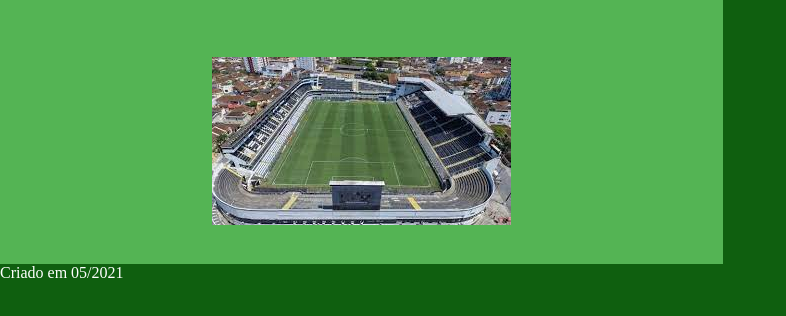
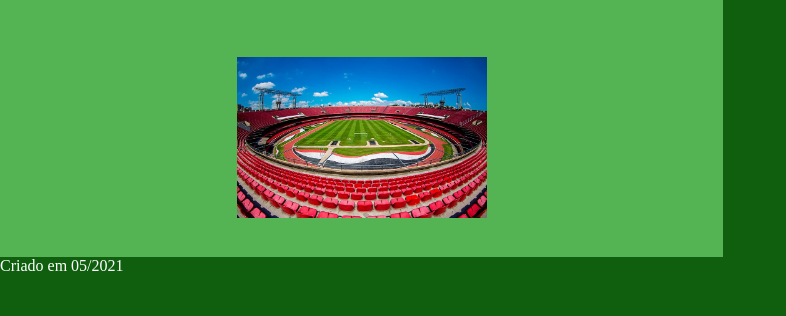
Before and after one commit to evandroase/siteingressos, a plain HTML site: page index.html in a window 1280 px wide. Shown: the part 448-764 px from the top of the page, without its empty margins (0-786 px from the left). Drawn offline with Linux system fonts and the light colour scheme.

Commit message:
alterado

```diff
--- a/estilo.css
+++ b/estilo.css
@@ -50,12 +50,19 @@ li a:hover {
 main {
   font-size: 2.5em;
   background-color: rgb(84, 180, 84);
+  align-items: center;
 }
 
 main div,
 img {
   padding-bottom: 4%;
   padding-top: 4%;
+  align-items: center;
+}
+
+img {
+  width: 250px;
+  height: 200px;
 }
 
 footer {
--- a/script/trocaimagem.js
+++ b/script/trocaimagem.js
@@ -1,21 +1,25 @@
 let imagemElemento = document.querySelector(".imagem");
 const tempo = new Date();
 
-const imagens = ["../imagens/morumbi.jpg", "../imagens/vilabelmiro.jpeg", "../imagens/arenacorinthians.jpeg", "../imagens/allianzparque.jpeg"]
+const imagens = [
+  "../imagens/morumbi.jpg",
+  "../imagens/vilabelmiro.jpeg",
+  "../imagens/arenacorinthians.jpeg",
+  "../imagens/allianzparque.jpeg",
+];
 let index = 0;
 
-
-if(imagemElemento == null) {
-  console.log("imagem vazia!")
+if (imagemElemento == null) {
+  console.log("imagem vazia!");
 }
 
 function trocar() {
   imagemElemento.src = imagens[index];
-  index > 1 ? index = 0 : index++;
+  index > 1 ? (index = 0) : index++;
 }
 
 window.onload = function () {
-  setInterval(trocar, 1000);
+  setInterval(trocar, 5000);
 };
 
 // function trocaImagem() {
```
